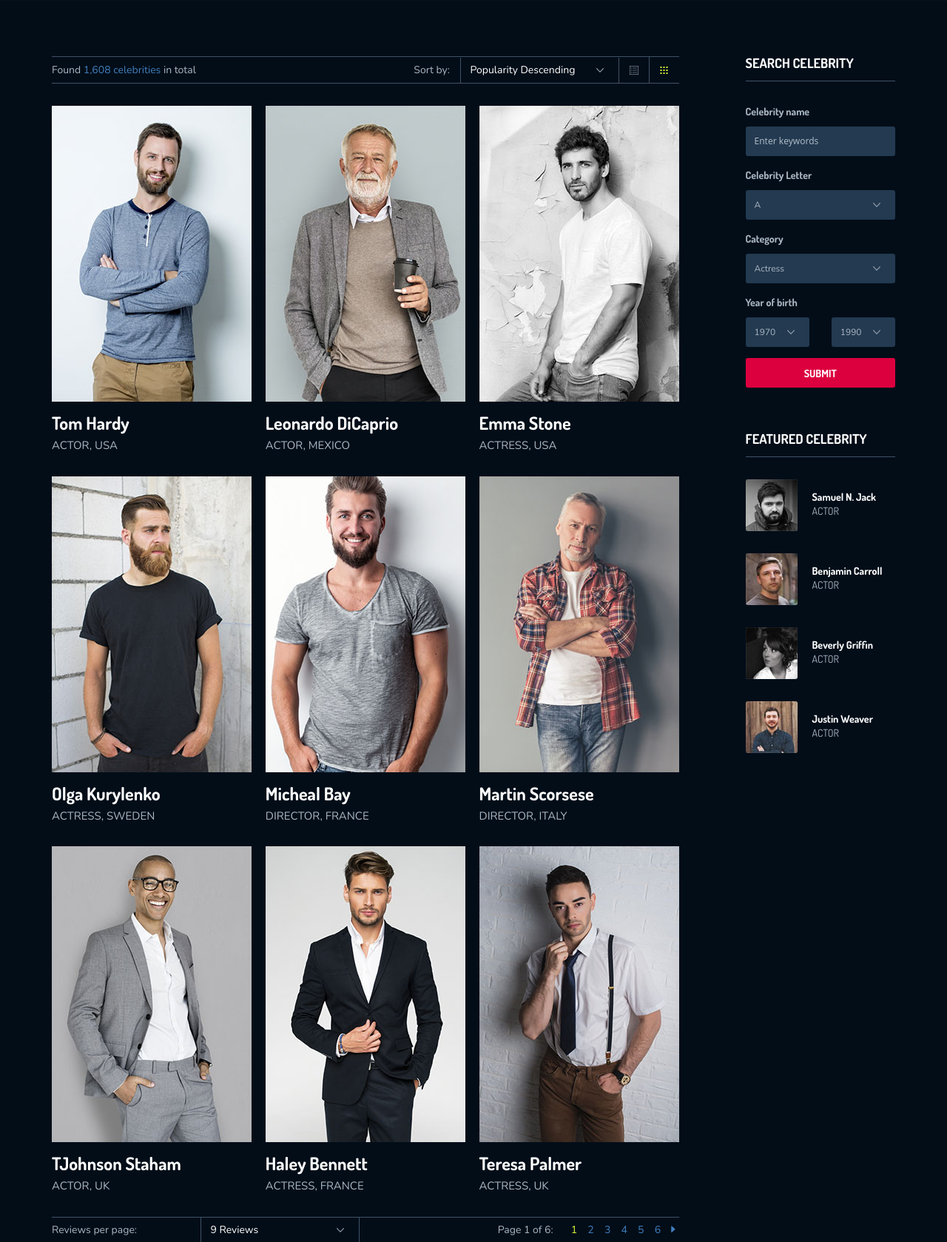
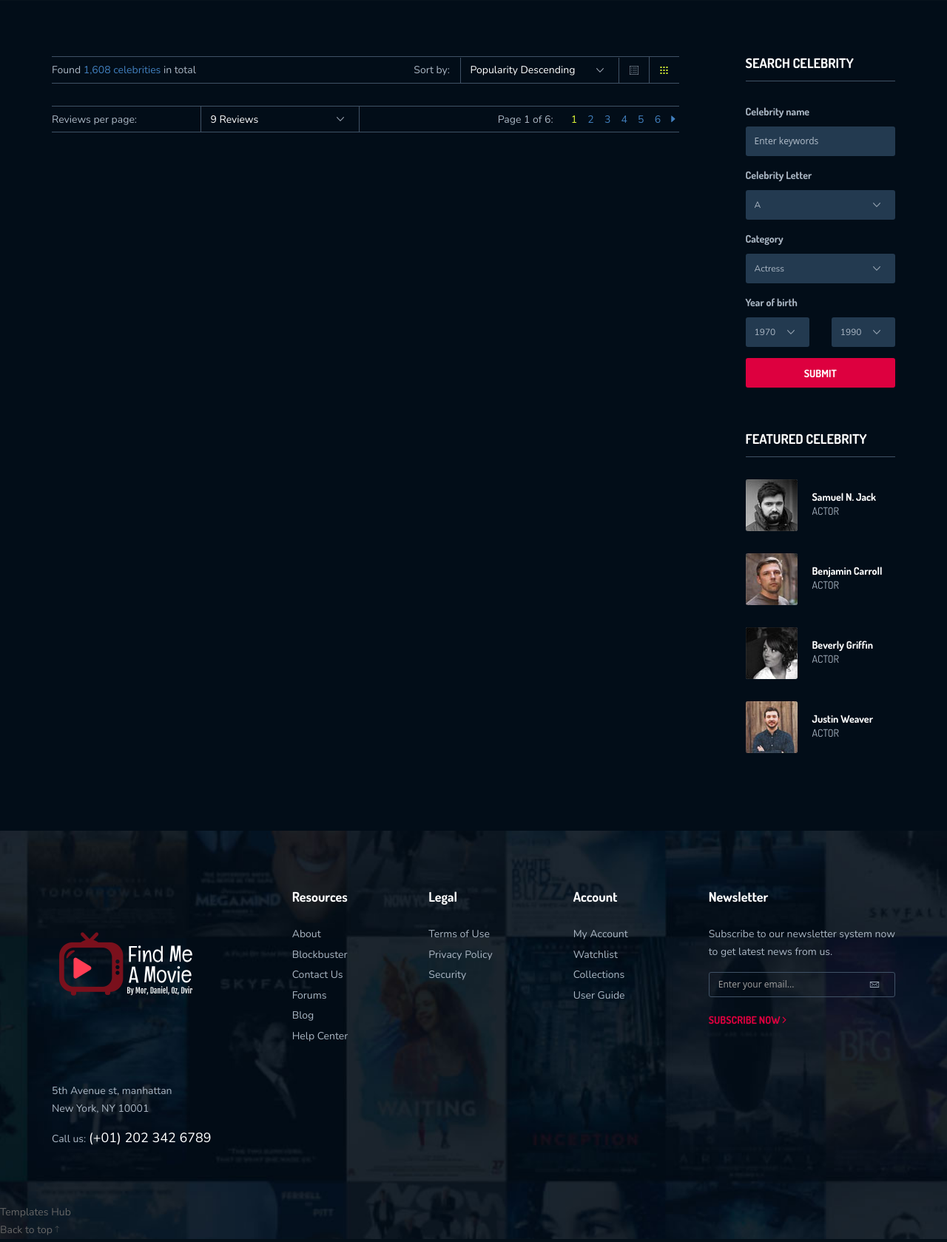
Before and after one commit to ozzafar/Movies-Website, a Flask app: template backend/templates/celebritygrid.html in a window 1280 px wide. Shown: the part 384-2063 px from the top of the page at 74% size. Run offline with Flask 2, Linux system fonts and the light colour scheme; the template is opened without the code that fills it, so the values that code supplies are empty; some libraries are stand-ins or nearby versions.

Commit message:
doing celebritygrid.html

```diff
--- a/backend/app.py
+++ b/backend/app.py
@@ -52,8 +52,12 @@ def moviegrid():
 def celebritygrid():
     body = ""
 
+    celebrity_info = auxiliaryFuncs.query_to_actors_info(db, 0, 1500, 3000)
+    num_of_celebrities = min(9, len(celebrity_info))
+    for celebrity in range(num_of_celebrities):
+        body += celebrity_info[celebrity].get_html_body()
 
-    return render_template('/moviegrid.html', body=body)
+    return render_template('/celebritygrid.html', body=body)
 
 
 @app.route('/', methods=['GET'])
--- a/backend/templates/celebritygrid.html
+++ b/backend/templates/celebritygrid.html
@@ -267,70 +267,7 @@
 					<a  href="celebritygrid01.html" class="grid"><i class="ion-grid active"></i></a>
 				</div>
 				<div class="celebrity-items">
-					<div class="ceb-item">
-						<a href="celebritysingle.html"><img src="static/images/uploads/ceb1.jpg" alt=""></a>
-						<div class="ceb-infor">
-							<h2><a href="celebritylist.html">Tom Hardy</a></h2>
-							<span>actor, usa</span>
-						</div>
-					</div>
-					<div class="ceb-item">
-						<a href="celebritylist.html"><img src="static/images/uploads/ceb2.jpg" alt=""></a>
-						<div class="ceb-infor">
-							<h2><a href="celebritylist.html">Leonardo DiCaprio</a></h2>
-							<span>actor, mexico</span>
-						</div>
-					</div>
-					<div class="ceb-item">
-						<a href="celebritysingle.html"><img src="static/images/uploads/ceb3.jpg" alt=""></a>
-						<div class="ceb-infor">
-							<h2><a href="celebritylist.html">Emma Stone</a></h2>
-							<span>Actress, usa</span>
-						</div>
-					</div>
-					<div class="ceb-item">
-						<a href="celebritysingle.html"> <img src="static/images/uploads/ceb4.jpg" alt=""></a>
-
-						<div class="ceb-infor">
-							<h2><a href="celebritylist.html">Olga Kurylenko</a></h2>
-							<span>Actress, sweden</span>
-						</div>
-					</div>
-					<div class="ceb-item">
-						<a href="celebritysingle.html"><img src="static/images/uploads/ceb5.jpg" alt=""></a>
-						<div class="ceb-infor">
-							<h2><a href="celebritylist.html">Micheal Bay</a></h2>
-							<span>Director, france</span>
-						</div>
-					</div>
-					<div class="ceb-item">
-						<a href="celebritysingle.html"><img src="static/images/uploads/ceb6.jpg" alt=""></a>
-						<div class="ceb-infor">
-							<h2><a href="celebritylist.html">Martin Scorsese</a></h2>
-							<span>Director, italy</span>
-						</div>
-					</div>
-					<div class="ceb-item">
-						<a href="celebritysingle.html"><img src="static/images/uploads/ceb7.jpg" alt=""></a>
-						<div class="ceb-infor">
-							<h2><a href="celebritylist.html">TJohnson Staham</a></h2>
-							<span>actor, uk</span>
-						</div>
-					</div>
-					<div class="ceb-item">
-						<a href="celebritysingle.html"><img src="static/images/uploads/ceb8.jpg" alt=""></a>
-						<div class="ceb-infor">
-							<h2><a href="celebritylist.html">Haley Bennett</a></h2>
-							<span>actress, france</span>
-						</div>
-					</div>
-					<div class="ceb-item">
-						<a href="celebritysingle.html"><img src="static/images/uploads/ceb9.jpg" alt=""></a>
-						<div class="ceb-infor">
-							<h2><a href="celebritylist.html">Teresa Palmer</a></h2>
-							<span>actress, uk</span>
-						</div>
-					</div>
+					{{body|safe}}
 				</div>
 				<div class="topbar-filter">
 					<label>Reviews per page:</label>
```
